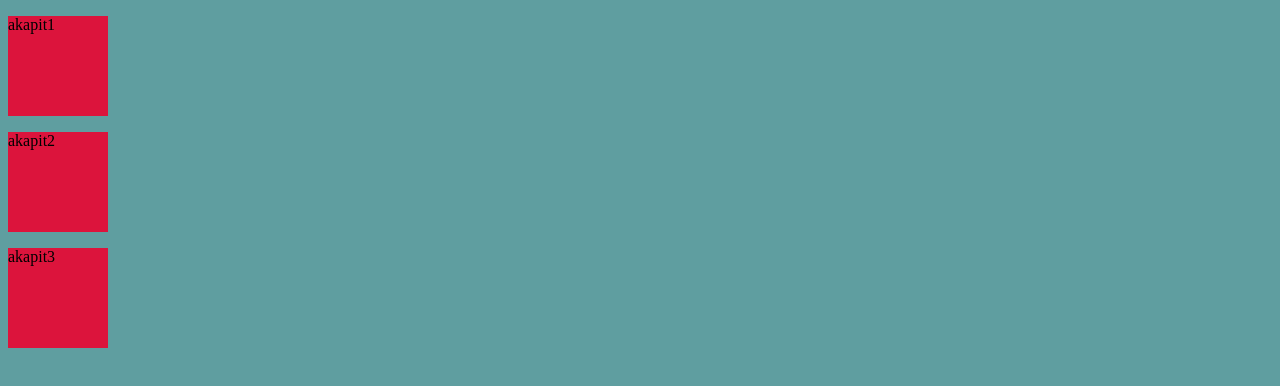
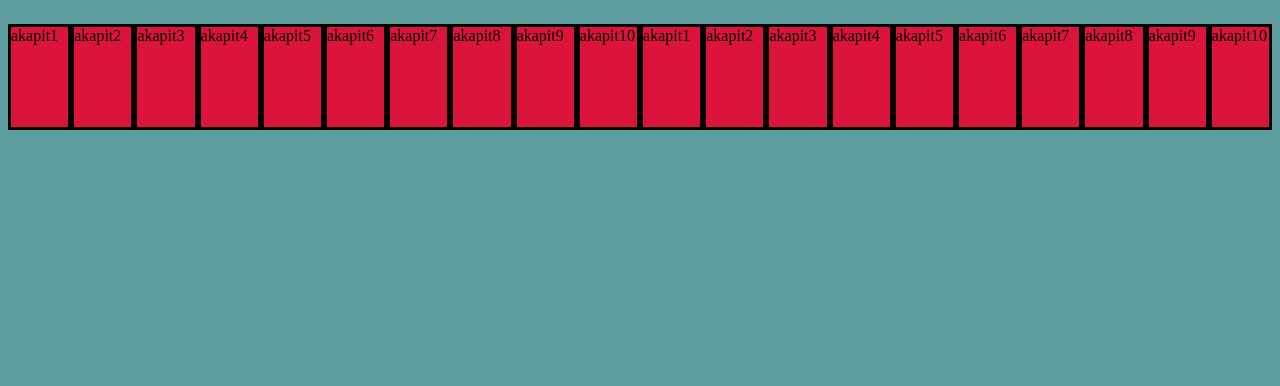
Before and after one commit to marlennna/www3, a plain HTML site: page index.html in a window 1280 px wide. Drawn offline with Linux system fonts and the light colour scheme.

Commit message:
Add 20p and style

```diff
--- a/index.html
+++ b/index.html
@@ -8,9 +8,30 @@
 </head>
 <body>
 
-    <p>akapit1</p>
-    <p>akapit2</p>
-    <p>akapit3</p>
+    <div class="container">
+        <p>akapit1</p>
+        <p>akapit2</p>
+        <p>akapit3</p>
+        <p>akapit4</p>
+        <p>akapit5</p>
+        <p>akapit6</p>
+        <p>akapit7</p>
+        <p>akapit8</p>
+        <p>akapit9</p>
+        <p>akapit10</p>
+
+        <p>akapit1</p>
+        <p>akapit2</p>
+        <p>akapit3</p>
+        <p>akapit4</p>
+        <p>akapit5</p>
+        <p>akapit6</p>
+        <p>akapit7</p>
+        <p>akapit8</p>
+        <p>akapit9</p>
+        <p>akapit10</p>
+    </div>
+
 
 
 </body>
--- a/style.css
+++ b/style.css
@@ -3,7 +3,12 @@ body{
 }
 
 p{
-    width: 100px;
+    width: 250px;
     height: 100px;
     background-color: crimson;
+    border: solid;
 }
+
+.container{
+    display: flex;
+}
```
